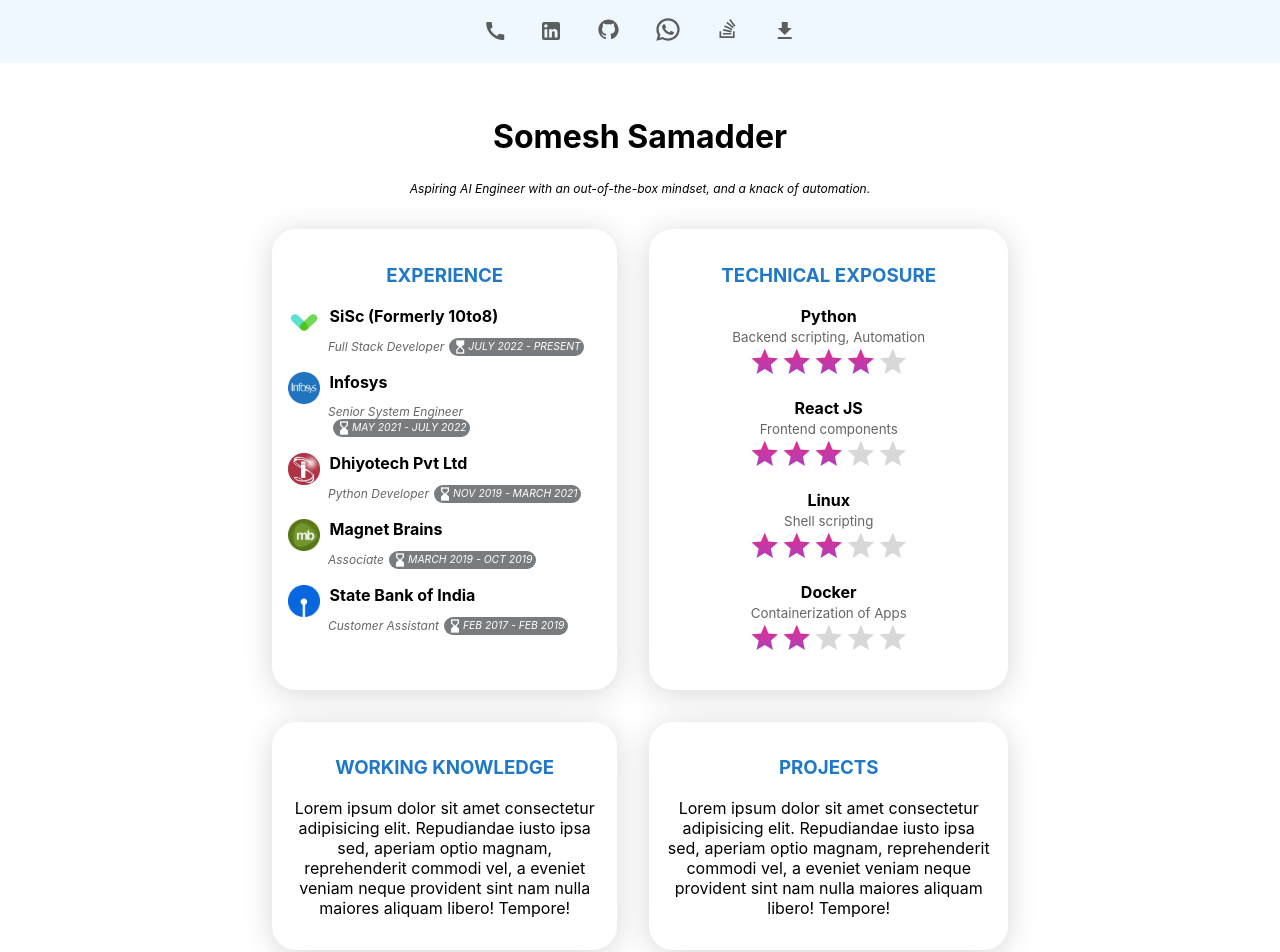
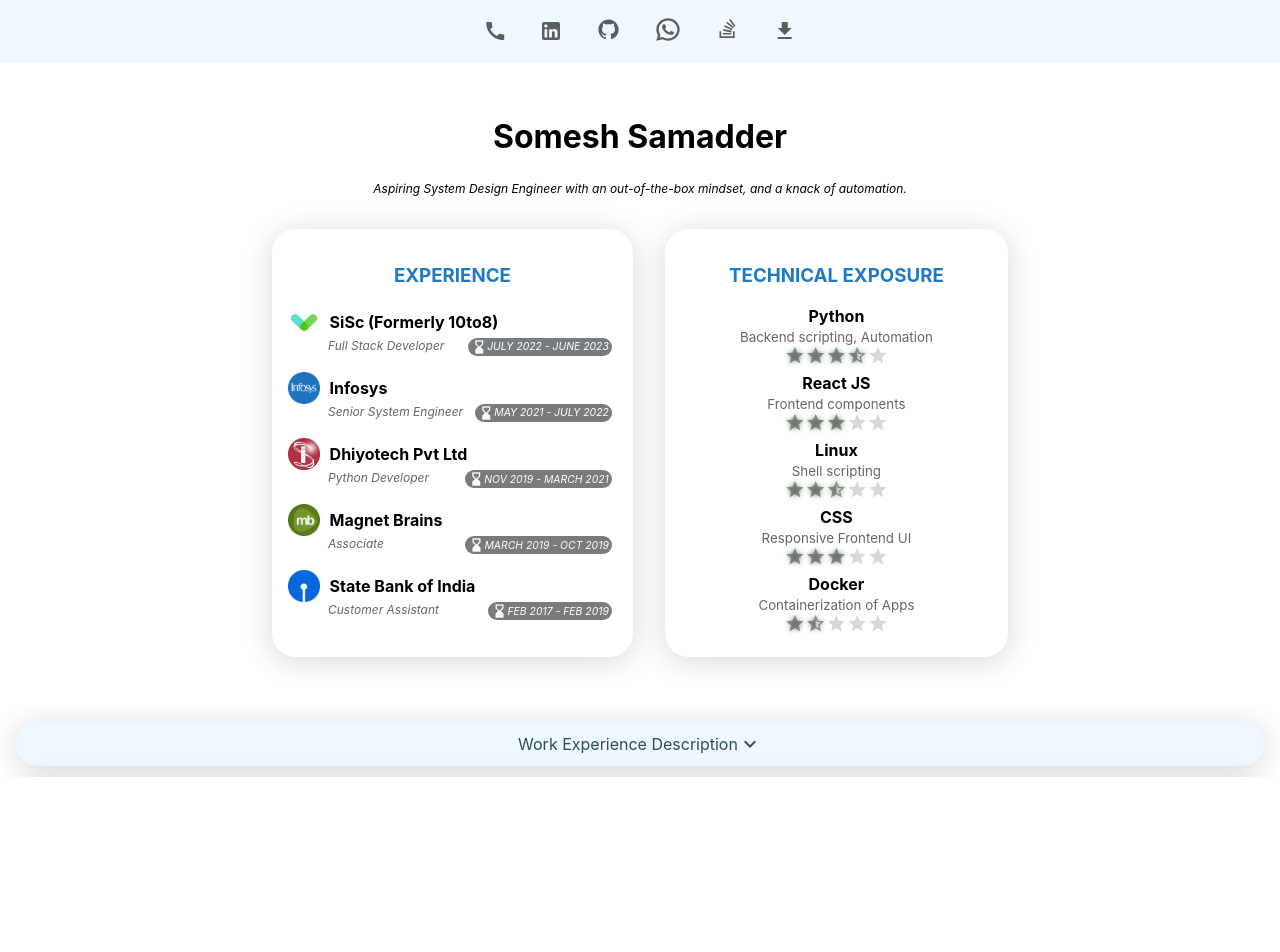
Before and after one commit to somesh3168/its-a-me, a React (Create React App) app: page / in a window 1280 px wide. Shown: the top 952 px of the page. After the commit the page ends 800 px from the top, so only its background shows below. Built offline with nearby package versions, Linux system fonts and the light colour scheme.

Commit message:
30june work

```diff
--- a/src/App.css
+++ b/src/App.css
@@ -17,6 +17,8 @@
       box-shadow: 0px 4px 30px rgba(0, 0, 0, 0.5);
       box-shadow: 0px 4px 30px rgb(0 0 0 / 16%);
       border-radius: 1.5rem;
+      min-width: 19rem;
+      max-width: 21rem;
     }
     .card h3 {
       color: var(--header-color);
@@ -49,10 +51,25 @@
     /* background-color: rgb(207, 201, 201); */
   }
 }
+@media only screen
+and (min-width: 500px)
+and (max-width: 800px) {
 
+  .App {
+    .resume {
+      .card {
+        margin-left: auto;
+        margin-right: auto;
+      }
+    }
+  }
+}
 @media only screen and (max-width: 800px) {
 
   .App {
+    .moreAbout > ul {
+      margin: 0;
+      }
     .resume {
       grid-template-columns: auto;
       width: 100%;
@@ -67,3 +84,14 @@
   }
 
 }
+@media only screen and (max-width: 500px) {
+  .App {
+    .resume {
+      .card {
+        /* margin-left: unset;
+        margin-right: unset;
+        margin: auto; */
+      }
+    }
+  }
+}
--- a/src/App.js
+++ b/src/App.js
@@ -4,7 +4,6 @@
 import Experience from './sections/experience';
 import Projects from './sections/projects';
 import TechnicalExposure from './sections/technicalExposure';
-import WorkingKnowledge from './sections/workingKnowledge';
 
 function App() {
   return (
@@ -13,13 +12,12 @@
       <div className="resume">
         <div className="resume-header">
           <h1>Somesh Samadder</h1>
-          <p><cite>Aspiring AI Engineer with an out-of-the-box mindset, and a knack of automation.</cite></p>
+          <p><cite>Aspiring System Design Engineer with an out-of-the-box mindset, and a knack of automation.</cite></p>
         </div>
         <Experience />
         <TechnicalExposure />
-        <WorkingKnowledge />
-        <Projects />
       </div>
+      <Projects />
     </div>
   );
 }
--- a/src/sections/experience.jsx
+++ b/src/sections/experience.jsx
@@ -12,45 +12,65 @@
     <div div className="card">
         <h3>EXPERIENCE</h3>
           <ul className='exp-list exp'>
-            <li>
-              <img className="companyImg" src={sisImg} alt="" />
-              <b>SiSc (Formerly 10to8) </b>
-              <p>
-                <cite>Full Stack Developer </cite>
-                <small className='timeTag'><span className='material-icons hourglass'>hourglass_top</span>JULY 2022 - PRESENT</small>
-              </p>
+            <li title='Sign In Scheduling'>
+              <div className="compGlass">
+                <img className="companyImg" src={sisImg} alt="" />
+                <b>SiSc (Formerly 10to8) </b>
+              </div>
+              <div className="nameGlass">
+                <p>
+                  <cite>Full Stack Developer </cite>
+                </p>
+                <small className='timeTag'><span className='material-icons hourglass'>hourglass_bottom</span>JULY 2022 - JUNE 2023</small>
+              </div>
             </li>
             <li>
+            <div className="compGlass">
               <img className="companyImg" src={infyImg} alt="" />
               <b>Infosys</b>
+              </div>
+              <div className="nameGlass">
               <p>
                 <cite>Senior System Engineer </cite>
-                <small className='timeTag'><span className='material-icons hourglass'>hourglass_bottom</span>MAY 2021 - JULY 2022</small>
               </p>
+              <small className='timeTag'><span className='material-icons hourglass'>hourglass_bottom</span>MAY 2021 - JULY 2022</small>
+              </div>
             </li>
              <li>
+             <div className="compGlass">
               <img className="companyImg" src={dhiyoImg} alt="" />
               <b>Dhiyotech Pvt Ltd</b>
+              </div>
+              <div className="nameGlass">
               <p>
                 <cite>Python Developer </cite>
-                <small className='timeTag'><span className='material-icons hourglass'>hourglass_bottom</span>NOV 2019 - MARCH 2021</small>
               </p>
+              <small className='timeTag'><span className='material-icons hourglass'>hourglass_bottom</span>NOV 2019 - MARCH 2021</small>
+              </div>
             </li>
             <li>
+            <div className="compGlass">
               <img className="companyImg" src={mbImg} alt="" />
               <b>Magnet Brains</b>
+              </div>
+              <div className="nameGlass">
               <p>
                 <cite>Associate </cite>
-                <small className='timeTag'><span className='material-icons hourglass'>hourglass_bottom</span>MARCH 2019 - OCT 2019</small>
               </p>
+              <small className='timeTag'><span className='material-icons hourglass'>hourglass_bottom</span>MARCH 2019 - OCT 2019</small>
+              </div>
             </li>
             <li>
+            <div className="compGlass">
               <img className="companyImg" src={sbiImg} alt="" />
               <b>State Bank of India</b>
+              </div>
+              <div className="nameGlass">
               <p>
                 <cite>Customer Assistant </cite>
-                <small className='timeTag'><span className='material-icons hourglass'>hourglass_bottom</span>FEB 2017 - FEB 2019</small>
               </p>
+              <small className='timeTag'><span className='material-icons hourglass'>hourglass_bottom</span>FEB 2017 - FEB 2019</small>
+              </div>
             </li>
           </ul>
     </div>
--- a/src/sections/projects.jsx
+++ b/src/sections/projects.jsx
@@ -1,13 +1,246 @@
 import React from 'react'
+import { useState } from 'react';
 
 export default function Projects() {
+  // const [expand, setExpand] = useState(false);
+  const [click, setClick] = useState(false);
   return (
-    <div div className="card">
-        <h3>PROJECTS</h3>
-          <p>Lorem ipsum dolor sit amet consectetur adipisicing elit. Repudiandae iusto ipsa sed, aperiam optio magnam,
-            reprehenderit commodi vel, a eveniet veniam neque
-            provident sint nam nulla maiores aliquam libero! Tempore!
+    <div className='moreAbout'
+    // onClick={setClick(!click)}
+    style={{height:`${click ? "121rem":"4.5rem"}`}}
+    >
+      {console.log('expand::',click)}
+      <p>
+        <span
+
+        >
+          Work Experience Description
+        </span>
+        <i className='material-icons'
+        style={{cursor:'pointer'}}
+        onClick={()=>{setClick(!click)}}
+        >{!click ? 'expand_more':'expand_less'}</i>
+      </p>
+      <p>
+        <span>
+          [Organizational Projects]
+        </span>
+      </p>
+      <ul>
+        <li>
+          <p>
+            <span>
+              Full fledged web development of features from core(backend APIs) to
+              integrate to frontend UI, and partially providing second line support
+              for the product all together.
+            </span>
           </p>
+        </li>
+        <li>
+          <p>
+            <span>
+              Rolling out new features (backend API, frontend) in every sprint,
+              along with providing bespoke UI polishing for big clients. (Theme
+              customisation) Also, documenting the process.
+            </span>
+          </p>
+        </li>
+        <li>
+          <p>
+            <span>
+              Maintenance of test automation API serving VOIP products including
+              backup, regression and documentation.
+            </span>
+          </p>
+        </li>
+        <li>
+          <p>
+            <span>
+              Completed filter dashboard module for a compliance-based web
+              application in Django Python, which follows agile methodology. (Scrum
+              Master, Product Owner, Reviewer, Admin roles).
+            </span>
+          </p>
+        </li>
+        <li>
+          <p>
+            <span>
+              Completed the module for creating a GCP function in Python which
+              automates and fetches the details of all resources of a GCP Account
+              and creates / updates the Violation Table.
+            </span>
+          </p>
+        </li>
+      </ul>
+      <p>
+        <span>
+          [Solo Projects]
+        </span>
+      </p>
+      <ul>
+        <li>
+          <p>
+            <span>
+              [Pro Bono Works] Consulted and created web ends and dashboards for 2
+              companies&nbsp;
+            </span>
+            <a
+              href="https://www.satnambrothers.com/"
+              style={{ textDecoration: "none" }}
+            >
+              <span>
+                SatnamBrothers
+              </span>
+            </a>
+            <span>
+              &nbsp;&amp;&nbsp;
+            </span>
+            <a href="https://www.belform.com/" style={{ textDecoration: "none" }}>
+              <span>
+                Belform
+              </span>
+            </a>
+            <span>
+              , hosted on AWS.
+            </span>
+          </p>
+        </li>
+        <li>
+          <p>
+            <span>
+              AWS Lambda Functions in Python using CI/CD functionality (Jenkins -
+              Private Git Repo - automating shell scripts) for balance transfer
+              batches for banking end projects, to change the status of an account
+              using GraphQL Mutation.
+            </span>
+          </p>
+        </li>
+        <li>
+          <p>
+            <span>
+              Created a web application with Python Django (also used jQuery,
+              PostgreSQL) portal for online student visa submission, for an
+              educational website, with proper field validations. (Also created the
+              Admin Panel for the same)
+            </span>
+          </p>
+        </li>
+        <li>
+          <p>
+            <span>
+              Web Scraping Application in Python using (lxml, bs4, and Selenium) and
+              scrap (more than 100 universities) course details for the same
+              educational website. (using DOM structure &amp; concept of xpath.)
+            </span>
+          </p>
+        </li>
+        <li>
+          <p>
+            <span>
+              GCP Cloud Functions in Python to collect the collected university data
+              from PostgreSQL tables in CSV format, and upload to AWS s3 Bucket and
+              update the GCP Cloud DB tuples.
+            </span>
+          </p>
+        </li>
+        <li>
+          <p>
+            <span>
+              &nbsp;[Proof of Concepts] - Created Python script for Virtual fitting
+              room concept using Python Libraries (openCV, PIL) - (used Haar Cascade
+              classifier for Face &amp; Torso Detection)
+            </span>
+          </p>
+        </li>
+        <li>
+          <p>
+            <span>
+              [Self-Project] – Audio Server with 4 API Endpoints to render data from
+              3 different model serializers. (Used Django, Rest framework, MongoDB,
+              React JS)
+            </span>
+          </p>
+        </li>
+        <li>
+          <p>
+            <span>
+              [Self-Project] - Created an API based web application in Python Django
+              for Covid HelpLine using Python Request Libraries to get JSON response
+              and Python Dictionary Object to showcase/render the filtered
+              information of the city contacts. (also created Script based solution
+              before creating the web-based solution)
+            </span>
+          </p>
+        </li>
+        <li>
+          <p>
+            <span>
+              [Self-Project] - Created Python Selenium script for fetching the
+              contact details of students in csv format and sending customized
+              WhatsApp messages in batches of 100. (Created this project to automate
+              a freelance outreach work for 10,000 data consist of Student and
+              Teacher)
+            </span>
+          </p>
+        </li>
+      </ul>
+      <p>
+        <span>
+          [Teaching/Training Modules]
+        </span>
+      </p>
+      <ul >
+        <li>
+          <p>
+            <span>
+              Python &amp; Java for Testers
+            </span>
+          </p>
+        </li>
+        <li>
+          <p>
+            <span>
+              Selenium WebDriver Automation - Python &amp; Java
+            </span>
+          </p>
+        </li>
+        <li>
+          <p>
+            <span>
+              Automation Testing with TestNG - Java (Page Object Model), Maven
+              Architecture
+            </span>
+          </p>
+        </li>
+        <li>
+          <p>
+            <span>
+              Automation Testing with Cucumber – Java (BDD Approach)
+            </span>
+          </p>
+        </li>
+        <li>
+          <p>
+            <span>
+              Reporting with extentReports
+            </span>
+          </p>
+        </li>
+        <li>
+          <p>
+            <span>
+              CI/CD integration with Jenkins
+            </span>
+          </p>
+        </li>
+        <li>
+          <p>
+            <span>
+              Webhook from GitLab to Jenkins (triggering Build by git Push).
+            </span>
+          </p>
+        </li>
+      </ul>
     </div>
   )
 }
--- a/src/sections/sections.css
+++ b/src/sections/sections.css
@@ -11,22 +11,25 @@
 .exp-list li p {
     margin-top: 0;
     color: #666666;
+    margin-bottom: 0.2rem;
 }
 .fill {
     font-size: 40px;
-    background: -moz-linear-gradient(top, #e72c83 0%, #a742c6 100%);
+    /* background: -moz-linear-gradient(top, #e72c83 0%, #a742c6 100%);
     background: -webkit-linear-gradient(top, #e72c83 0%, #a742c6 100%);
-    background: linear-gradient(to bottom, #e72c83 0%, #a742c6 100%);
-    -webkit-background-clip: text;
+    background: linear-gradient(to bottom, #e72c83 0%, #a742c6 100%); */
+    /* -webkit-background-clip: text;
     -moz-background-clip: text;
-    background-clip: text;
-    -webkit-text-fill-color: transparent;
-    font-size: 2rem;
+    background-clip: text; */
+    /* -webkit-text-fill-color: transparent; */
+    color: #5b52529e;
+    text-shadow: 0px 0px 5px #80ad8b;
+    font-size: 1.3rem;
 
 }
 .fade {
     color: #9292925c;
-    font-size: 2rem;
+    font-size: 1.3rem;
 }
 
 .popup {
@@ -37,11 +40,9 @@
 .exp-list.exp li {
     text-align: left;
     display: flex;
-    flex-direction: row;
-    justify-content: flex-start;
-    align-items: stretch;
-    flex-wrap: wrap;
+    flex-direction: column;
     margin-right: 0 !important;
+    margin-bottom: 1rem;
 }
 
 .exp-list.exp li p {
@@ -53,6 +54,19 @@
 .exp-list li:hover, .exp-list li:active{
     /* height:300px; */
   }
+
+.compGlass {
+    display: flex;
+    align-items: center;
+    justify-content: flex-start;
+    flex-direction: row;
+    flex-wrap: nowrap;
+}
+.nameGlass {
+    display: flex;
+    justify-content: space-between;
+    align-items: flex-end;
+}
 
 .companyImg {
     height: 2rem;
@@ -83,3 +97,30 @@
 cite {
     font-size: .75rem;
 }
+
+.moreAbout {
+    color: darkslategrey;
+    height: 4.5rem;
+    /* height: max-content; */
+    overflow-y: hidden;
+    transition: height 1s ease-out;
+}
+.moreAbout > p {
+    background-color: aliceblue;
+    height: 2rem;
+    align-items: center;
+    display: flex;
+    flex-direction: row;
+    justify-content: center;
+    text-align: center;
+    padding: 0.4rem;
+    margin: 1rem 1rem;
+    border-radius: 2rem;
+    box-shadow: 0px 4px 30px rgb(0 0 0 / 16%);
+}
+.moreAbout > ul {
+    margin: 0 3rem;
+}
+.moreAbout > ul > li {
+    text-align: left;
+}
--- a/src/sections/technicalExposure.jsx
+++ b/src/sections/technicalExposure.jsx
@@ -3,11 +3,12 @@
 
 
 
-const fillStar = `<span class='material-icons fill'>star</span>`
-const fadeStar = `<span class='material-icons fade'>star</span>`
+const fillStar = `<i class='material-icons fill'>star</i>`
+const fillStarHalf = `<i class='material-icons fill'>star_half</i>`
+const fadeStar = `<i class='material-icons fade'>star</i>`
 
-function getStarsOutOfFive(num) {
-  return fillStar.repeat(num)+fadeStar.repeat(5-num)
+function getStarsOutOfFive(fill,half,fade) {
+  return fillStar.repeat(fill) + fillStarHalf.repeat(half) + fadeStar.repeat(fade)
 }
 
 
@@ -19,25 +20,31 @@
         <li>
           <b>Python</b>
             <p><small>Backend scripting, Automation</small><br />
-              <small dangerouslySetInnerHTML={{ __html: getStarsOutOfFive(4) }}></small>
+              <small dangerouslySetInnerHTML={{ __html: getStarsOutOfFive(3,1,1) }}></small>
             </p>
         </li>
         <li>
           <b>React JS</b>
             <p><small>Frontend components</small><br />
-              <small dangerouslySetInnerHTML={{ __html: getStarsOutOfFive(3) }}></small>
+              <small dangerouslySetInnerHTML={{ __html: getStarsOutOfFive(3,0,2) }}></small>
             </p>
         </li>
         <li>
           <b>Linux</b>
             <p><small>Shell scripting</small><br />
-              <small dangerouslySetInnerHTML={{ __html: getStarsOutOfFive(3) }}></small>
+              <small dangerouslySetInnerHTML={{ __html: getStarsOutOfFive(2,1,2) }}></small>
+            </p>
+        </li>
+        <li>
+          <b>CSS</b>
+            <p><small>Responsive Frontend UI</small><br />
+              <small dangerouslySetInnerHTML={{ __html: getStarsOutOfFive(3,0,2) }}></small>
             </p>
         </li>
         <li>
           <b>Docker</b>
             <p><small>Containerization of Apps</small><br />
-              <small dangerouslySetInnerHTML={{ __html: getStarsOutOfFive(2) }}></small>
+              <small dangerouslySetInnerHTML={{ __html: getStarsOutOfFive(1,1,3) }}></small>
             </p>
         </li>
       </ul>
```
